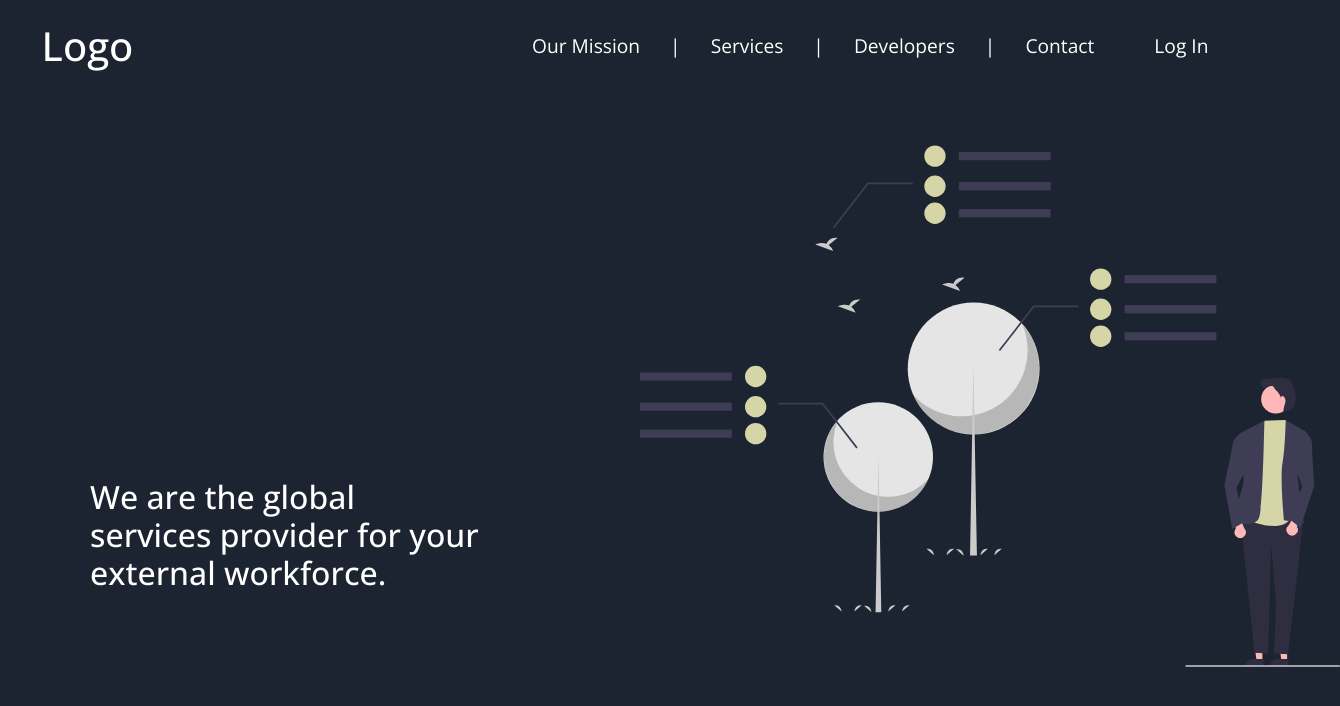
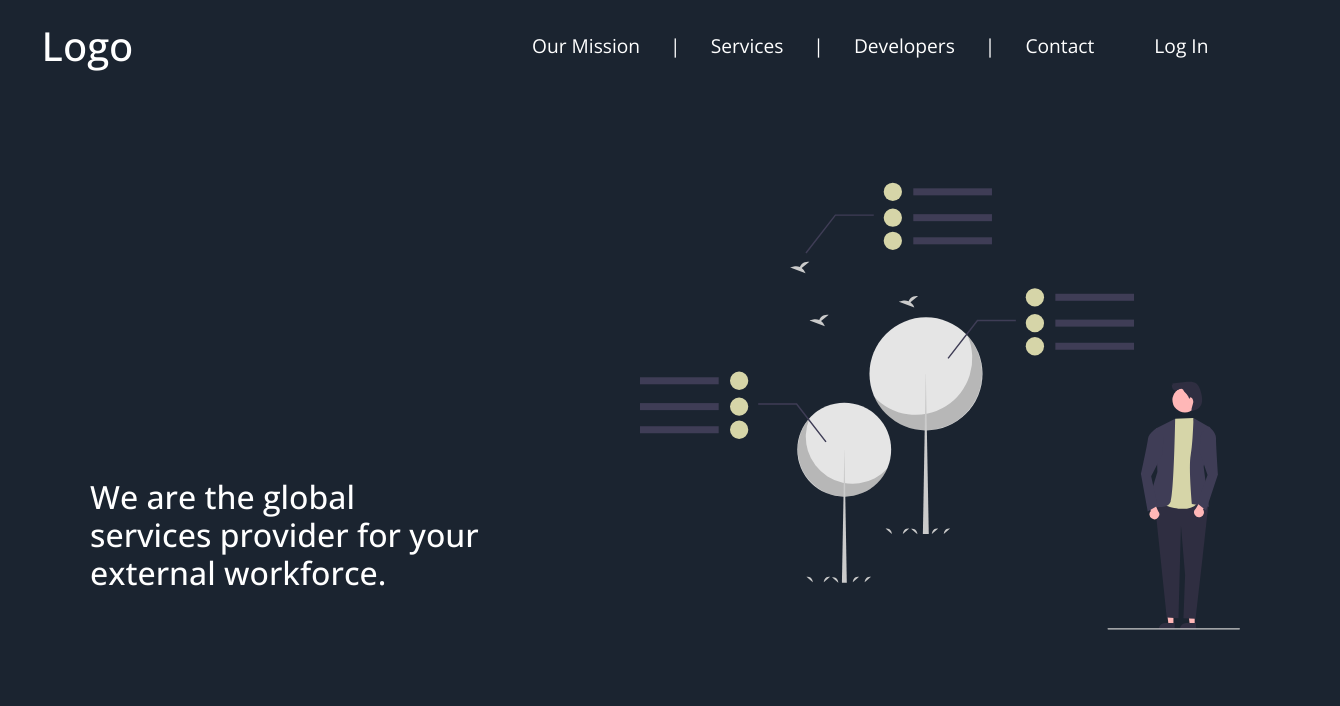
Before and after one commit to hnsnl15/headhunting_site_AHM, a React (Vite) app: page / in a window 1280 px wide. Shown: the top 706 px of the page, 1340 px wide, since content can reach past the window. Built offline with nearby package versions, Linux system fonts and the light colour scheme.

Commit message:
Some changes in style.scss

```diff
--- a/css/style.css
+++ b/css/style.css
@@ -1,10 +1,4 @@
 @import url("https://fonts.googleapis.com/css2?family=Comfortaa:wght@300;400;500;600;700&family=Homemade+Apple&family=Open+Sans:ital,wght@0,300;0,400;0,500;0,600;0,700;0,800;1,300;1,400;1,500;1,600;1,700;1,800&display=swap");
-
-:root {
-  --color-bg: #1B2430;
-  --color-font-hover: rgba(179, 206, 249, 0.5);
-}
-
 * {
   margin: 0;
   box-sizing: 0;
@@ -13,7 +7,7 @@
 
 body {
   font-family: 'Open Sans', sans-serif;
-  background-color: var(--color-bg);
+  background-color: #1B2430;
   color: #FFF;
   overflow-x: hidden;
 }
@@ -31,15 +25,13 @@ body {
   padding-left: 1.2rem;
 }
 
-.header-nav #logo-header h1 a,
-.header-nav ul li a {
+.header-nav #logo-header h1 a {
   color: #FFF;
   text-decoration: none;
 }
 
-.header-nav #logo-header h1 a:hover,
-.header-nav ul li a:hover {
-  color: var(--color-font-hover);
+.header-nav #logo-header h1 a:hover {
+  color: rgba(179, 206, 249, 0.5);
 }
 
 .header-nav ul {
@@ -55,6 +47,15 @@ body {
 
 .header-nav ul li {
   margin: 0 30px;
+}
+
+.header-nav ul li a {
+  text-decoration: none;
+  color: #FFF;
+}
+
+.header-nav ul li a:hover {
+  color: rgba(179, 206, 249, 0.5);
 }
 
 .main-banner {
@@ -82,3 +83,8 @@ body {
   font-size: 4vmin;
   width: max-content;
 }
+
+.main-banner .main-banner-section-2 div svg {
+  min-width: 70%;
+  max-width: 600px;
+}
--- a/src/components/Body/MainPageBanner.jsx
+++ b/src/components/Body/MainPageBanner.jsx
@@ -13,7 +13,7 @@ function MainPageBanner() {
         </section>
         <section className='main-banner-section-2'>
             <div>
-              <Svg1 width={700}/>
+              <Svg1/>
             </div>
         </section>
     </div>
--- a/style.scss
+++ b/style.scss
@@ -92,4 +92,13 @@ body {
             width: max-content;
         }
     }
+
+    .main-banner-section-2 {
+        div {
+            svg {
+                min-width: 70%;
+                max-width: 600px;
+            }
+        }
+    }
 }
```
Also changed, not shown: src/components/imgrsr/svg1.svg (deleted).
